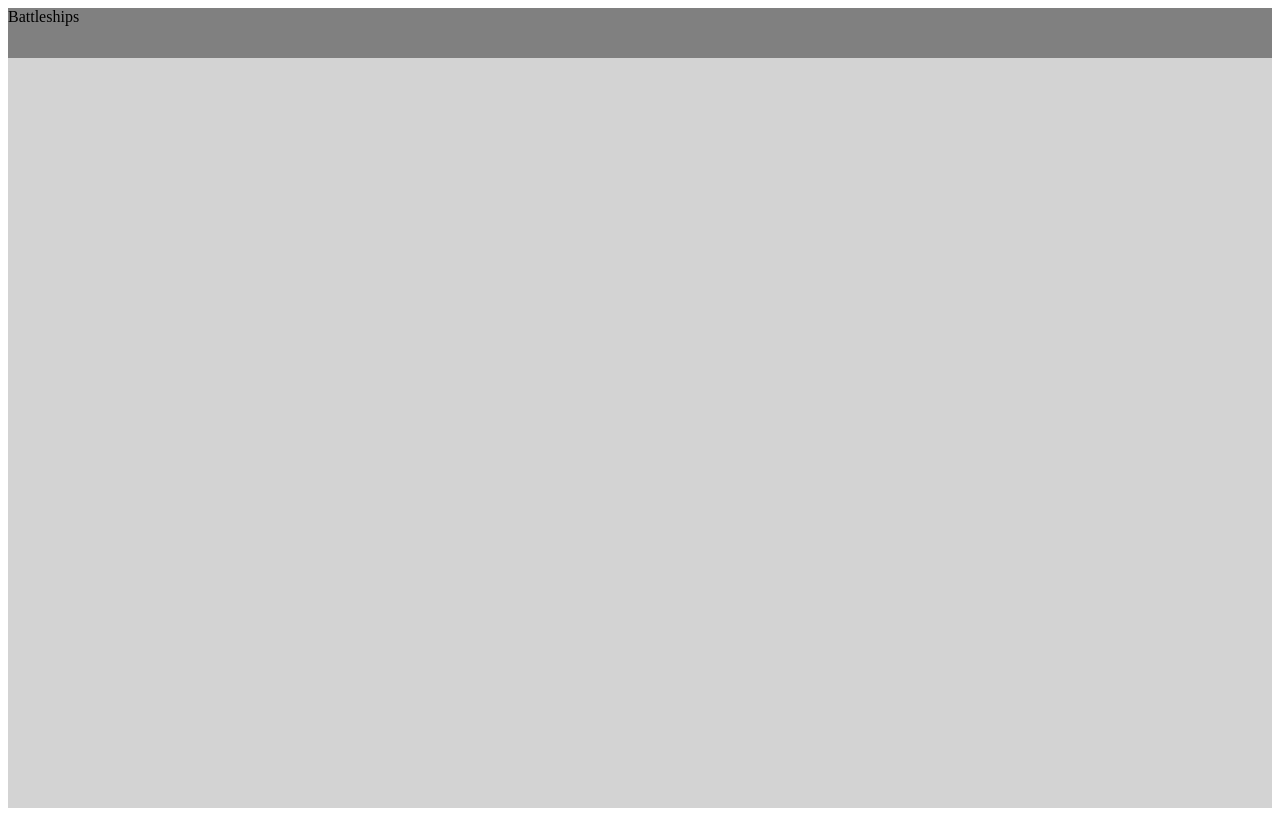
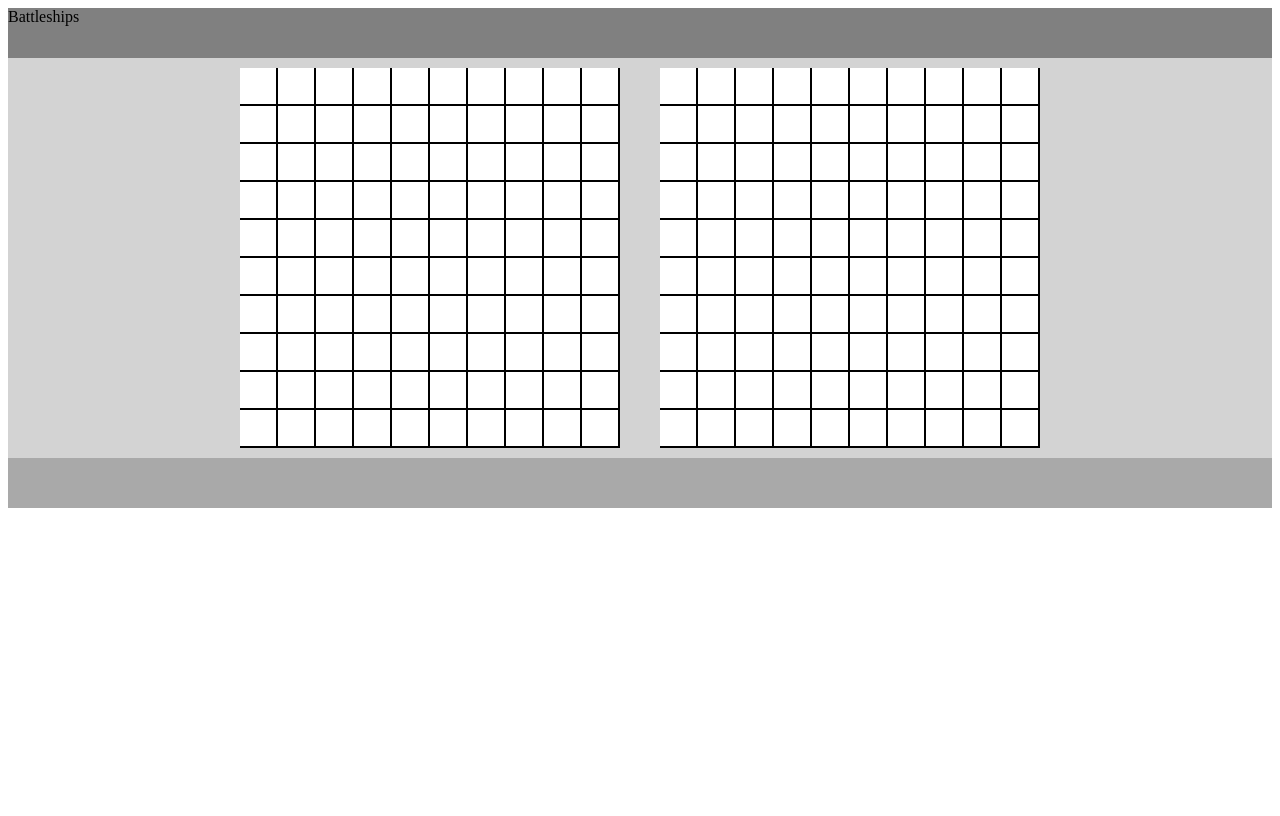
Before and after one commit to DavidOForrester/top_battleships, a website built with webpack: page dist/index.html in a window 1280 px wide. Built offline with nearby package versions, Linux system fonts and the light colour scheme.

Commit message:
created gameboards

```diff
--- a/src/dom.js
+++ b/src/dom.js
@@ -1,8 +1,10 @@
 export function pageLoad() {
+  //game div
   const game = document.createElement("div");
   game.id = "game";
   document.body.appendChild(game);
 
+  //structure divs
   const header = document.createElement("div");
   header.id = "header";
   header.innerText = "Battleships"
@@ -15,4 +17,31 @@ export function pageLoad() {
   const footer = document.createElement("div");
   footer.id = "footer";
   game.appendChild(footer);
+
+  //divs within the main
+  const myGameboard = document.createElement("div")
+  myGameboard.id = "my-gameboard"
+  main.appendChild(myGameboard)
+
+  for (let i = 0; i < 10; i++){
+    for(let j = 0; j < 10; j++) {
+      const cell = document.createElement("div")
+      cell.className = i + ", " + j
+      cell.id = "game-cell"
+      myGameboard.appendChild(cell)
+    }
+  }
+
+  const enemyGameboard = document.createElement("div")
+  enemyGameboard.id = "enemy-gameboard"
+  main.appendChild(enemyGameboard)
+
+  for (let i = 0; i < 10; i++){
+    for(let j = 0; j < 10; j++) {
+      const cell = document.createElement("div")
+      cell.className = i + ", " + j
+      cell.id = "game-cell"
+      enemyGameboard.appendChild(cell)
+    }
+  }
 }
--- a/src/style.css
+++ b/src/style.css
@@ -1,5 +1,5 @@
 #game {
-  height: 800px;
+  height: 500px;
   width: 100%;
   background-color: lightgray;
 }
@@ -9,3 +9,35 @@
   width: 100%;
   background-color: grey;
 }
+
+#main {
+  height: 400px;
+  width: 100%;
+  display: flex;
+  flex-direction: row;
+  justify-content: center;
+  align-items: center;
+  gap: 40px;
+}
+
+#my-gameboard,
+#enemy-gameboard {
+  height: 380px;
+  width: 380px;
+  background-color: black;
+  display: grid;
+  grid-template-columns: repeat(10, 38px);
+  grid-template-rows: repeat(10, 38px);
+}
+
+#game-cell {
+  height: 36px;
+  width: 36px;
+  background-color: white;
+}
+
+#footer {
+  height: 50px;
+  width: 100%;
+  background-color: darkgrey;
+}
```
Also changed, not shown: dist/bundle.js.
